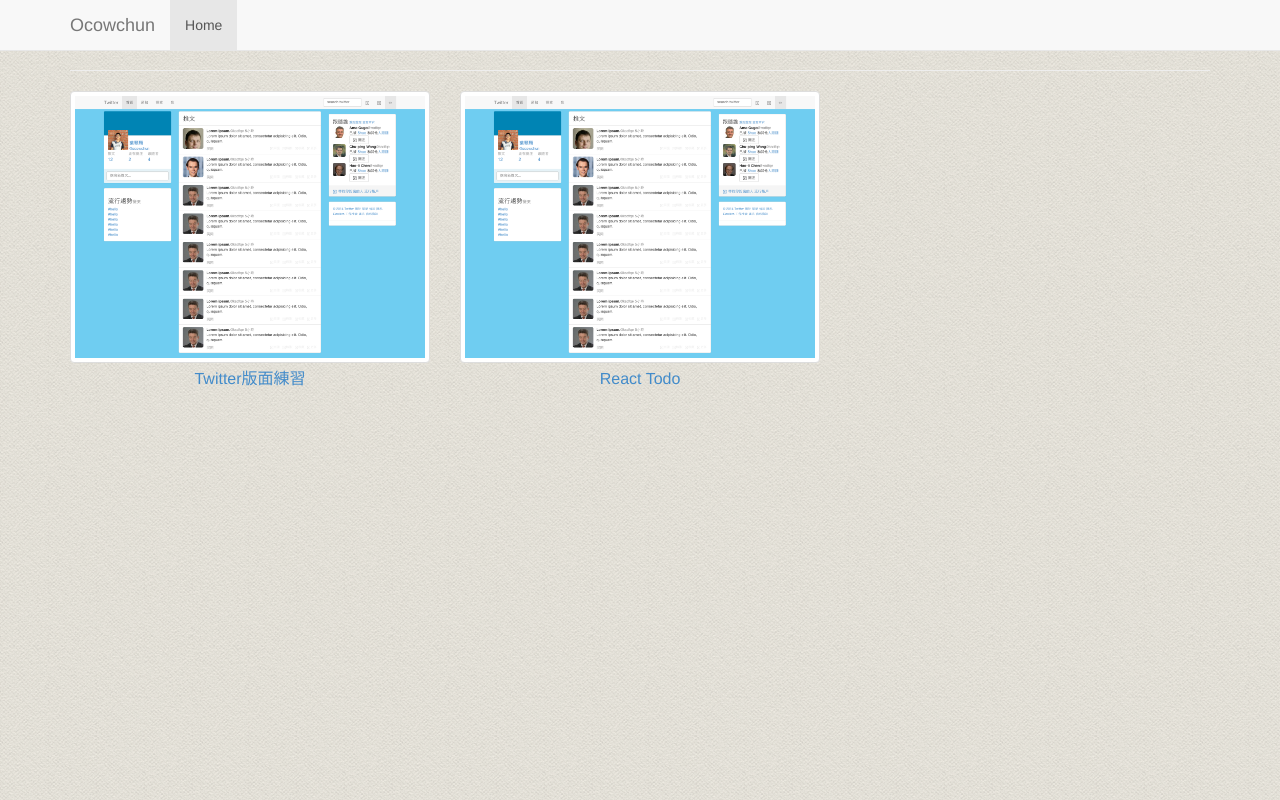
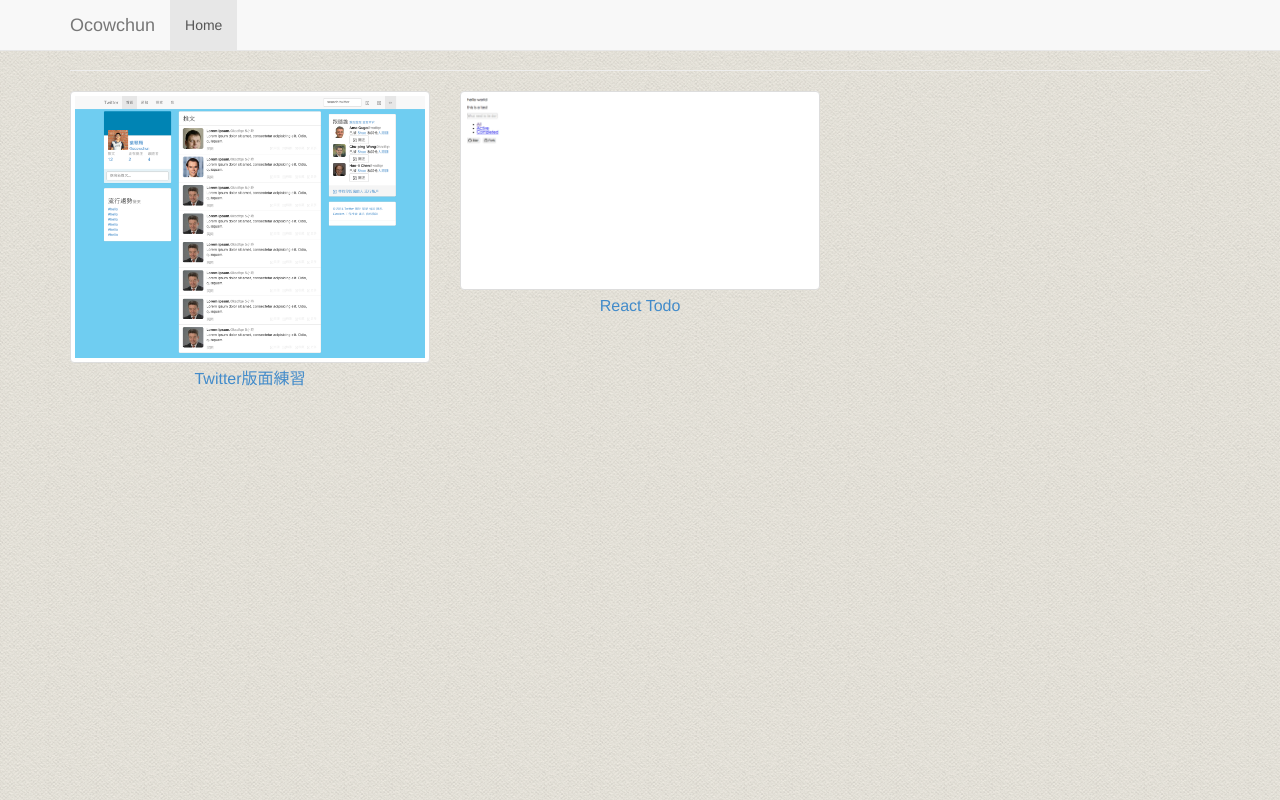
Before and after one commit to ocowchun/ocowchun.github.io, a website: page index.html in a window 1280 px wide. Drawn offline with Linux system fonts and the light colour scheme.

Commit message:
New: add react todo image

```diff
--- a/index.html
+++ b/index.html
@@ -44,7 +44,7 @@
 			<div class="col-md-4">
 				<div class="shot text-center">
 					<a href="app/twitter.html">
-					<img src="twitter.png" class="center-block img-thumbnail" alt="">
+					<img src="react_todo.png" class="center-block img-thumbnail" alt="">
 
 					</a>
 					<p>
```
Also changed, not shown: react_todo.png (added).
